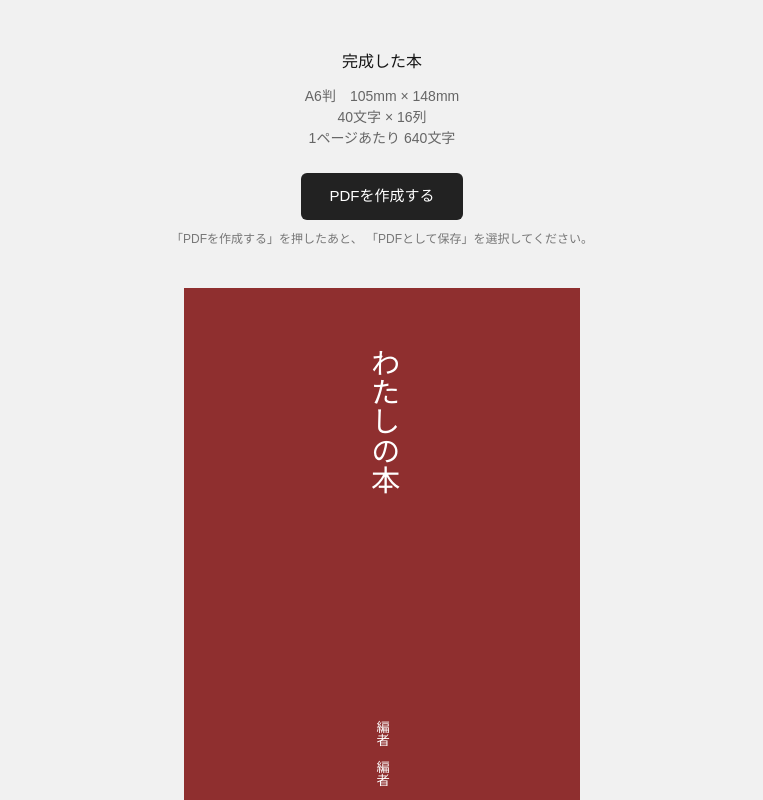
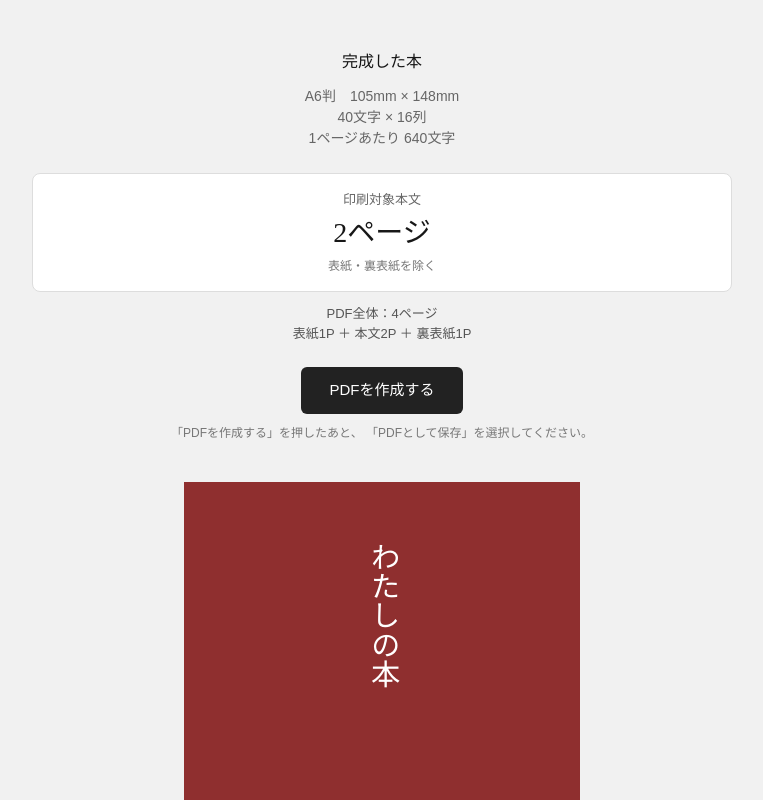
Before and after one commit to madhouse202-ai/amuhon, a Next.js app: page /final in a window 1280 px wide. Shown: the top 800 px of the page, without its empty margins (258-1021 px from the left). Built offline with nearby package versions, Linux system fonts and the light colour scheme.

Commit message:
完成本PDFの52ページ構成を追加

```diff
--- a/app/final/page.tsx
+++ b/app/final/page.tsx
@@ -142,6 +142,44 @@ function CoverPage({
         編者　{editor}
       </div>
     </section>
+  );
+}
+
+function BackCoverPage() {
+  return (
+    <section
+      className="print-page"
+      style={{
+        width: PAGE_WIDTH,
+        height: PAGE_HEIGHT,
+        boxSizing: "border-box",
+        background: "#fff",
+        margin: "0 auto 40px",
+        padding: "11mm 9mm",
+        pageBreakAfter: "auto",
+        breakAfter: "auto",
+        overflow: "hidden",
+      }}
+    />
+  );
+}
+
+function BlankPage() {
+  return (
+    <section
+      className="print-page"
+      style={{
+        width: PAGE_WIDTH,
+        height: PAGE_HEIGHT,
+        boxSizing: "border-box",
+        background: "#fff",
+        margin: "0 auto 40px",
+        padding: "11mm 9mm",
+        pageBreakAfter: "always",
+        breakAfter: "page",
+        overflow: "hidden",
+      }}
+    />
   );
 }
 
@@ -371,21 +409,17 @@ function PrintStyles() {
           display: none !important;
         }
 
+        .print-page {
+          margin: 0 !important;
+          box-shadow: none !important;
+        }
+
         .print-root {
           width: 105mm !important;
           min-height: auto !important;
           margin: 0 !important;
           padding: 0 !important;
           background: #fff !important;
-        }
-
-        .print-page {
-          width: 105mm !important;
-          height: 148mm !important;
-          margin: 0 !important;
-          box-shadow: none !important;
-          break-inside: avoid !important;
-          page-break-inside: avoid !important;
         }
       }
     `}</style>
@@ -468,7 +502,6 @@ export default function FinalPage() {
         }}
       >
         <h1>完成した本</h1>
-
         <p>
           本文を組版しています……
         </p>
@@ -486,13 +519,73 @@ export default function FinalPage() {
         }}
       >
         <h1>完成した本</h1>
-
         <p>
           本のデータが見つかりません。
         </p>
       </main>
     );
   }
+
+  /*
+   * 印刷対象本文のページ数を計算する
+   *
+   * 1. 本全体の扉
+   * 2. 目次
+   * 3. 各作品の扉
+   * 4. 各作品の本文
+   * 5. 奥付
+   *
+   * 表紙と裏表紙は本文ページ数に含めない。
+   */
+  let printBodyPageCount = 0;
+
+  // 本全体の扉
+  printBodyPageCount += 1;
+
+  // 目次
+  if (book.works.length > 0) {
+    printBodyPageCount += 1;
+  }
+
+  // 各作品
+  for (const work of worksText) {
+    // 作品扉
+    printBodyPageCount += 1;
+
+    // 本文
+    if (work.error) {
+      printBodyPageCount += 1;
+    } else {
+      printBodyPageCount +=
+        splitTextIntoPages(work.text).length;
+    }
+  }
+
+  // 奥付
+  printBodyPageCount += 1;
+
+  /*
+   * 無線綴じ本文は偶数ページにする。
+   * 奇数の場合は奥付の後ろに白紙を1ページ追加する。
+   */
+  const needsBlankBodyPage =
+    printBodyPageCount % 2 !== 0;
+
+  const finalPrintBodyPageCount =
+    printBodyPageCount +
+    (needsBlankBodyPage ? 1 : 0);
+
+  /*
+   * PDF全体は
+   *
+   * 表紙 1P
+   * ＋本文
+   * ＋裏表紙 1P
+   *
+   * となる。
+   */
+  const totalPdfPageCount =
+    finalPrintBodyPageCount + 2;
 
   let bodyPageNumber = 1;
 
@@ -544,6 +637,72 @@ export default function FinalPage() {
               COLUMNS_PER_PAGE}
             文字
           </p>
+
+          <div
+            style={{
+              marginTop: "24px",
+              padding: "16px 20px",
+              background: "#fff",
+              border: "1px solid #ddd",
+              borderRadius: "8px",
+              fontFamily: "serif",
+            }}
+          >
+            <div
+              style={{
+                fontSize: "13px",
+                color: "#666",
+                marginBottom: "6px",
+              }}
+            >
+              印刷対象本文
+            </div>
+
+            <div
+              style={{
+                fontSize: "28px",
+                lineHeight: 1.2,
+              }}
+            >
+              {finalPrintBodyPageCount}ページ
+            </div>
+
+            <div
+              style={{
+                marginTop: "8px",
+                fontSize: "12px",
+                color: "#777",
+              }}
+            >
+              表紙・裏表紙を除く
+            </div>
+
+            {needsBlankBodyPage && (
+              <div
+                style={{
+                  marginTop: "10px",
+                  fontSize: "12px",
+                  color: "#777",
+                }}
+              >
+                最終ページ調整のため
+                白紙1ページを追加します
+              </div>
+            )}
+          </div>
+
+          <div
+            style={{
+              marginTop: "12px",
+              fontSize: "13px",
+              color: "#555",
+            }}
+          >
+            PDF全体：{totalPdfPageCount}ページ
+            <br />
+            表紙1P ＋ 本文
+            {finalPrintBodyPageCount}P ＋ 裏表紙1P
+          </div>
 
           <button
             type="button"
@@ -651,9 +810,7 @@ export default function FinalPage() {
           })}
 
           {/* 奥付 */}
-          <VerticalPage
-            pageBreakAfter={false}
-          >
+          <VerticalPage>
             <div
               style={{
                 width: "100%",
@@ -677,6 +834,14 @@ export default function FinalPage() {
               編者　{book.editor}
             </div>
           </VerticalPage>
+
+          {/* 本文ページ数調整用の白紙 */}
+          {needsBlankBodyPage && (
+            <BlankPage />
+          )}
+
+          {/* 裏表紙 */}
+          <BackCoverPage />
         </div>
       </main>
     </>
```
